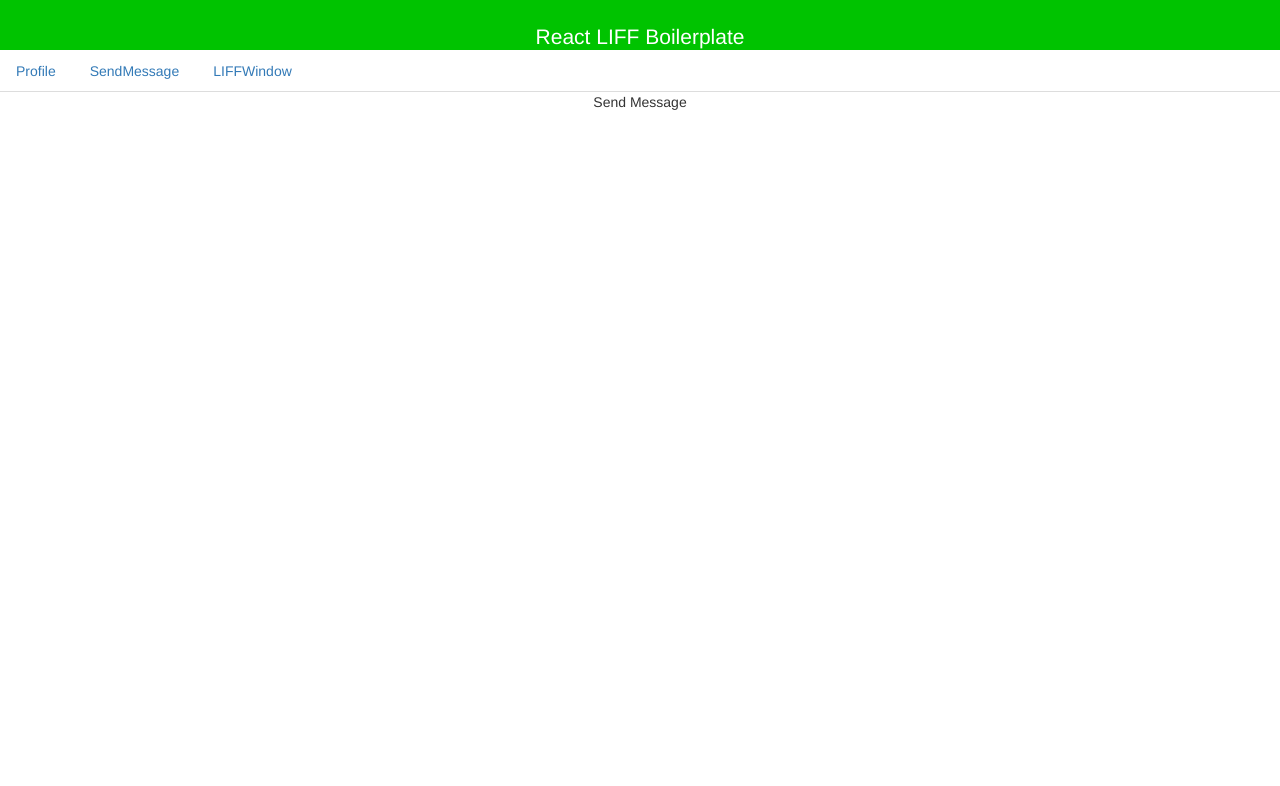
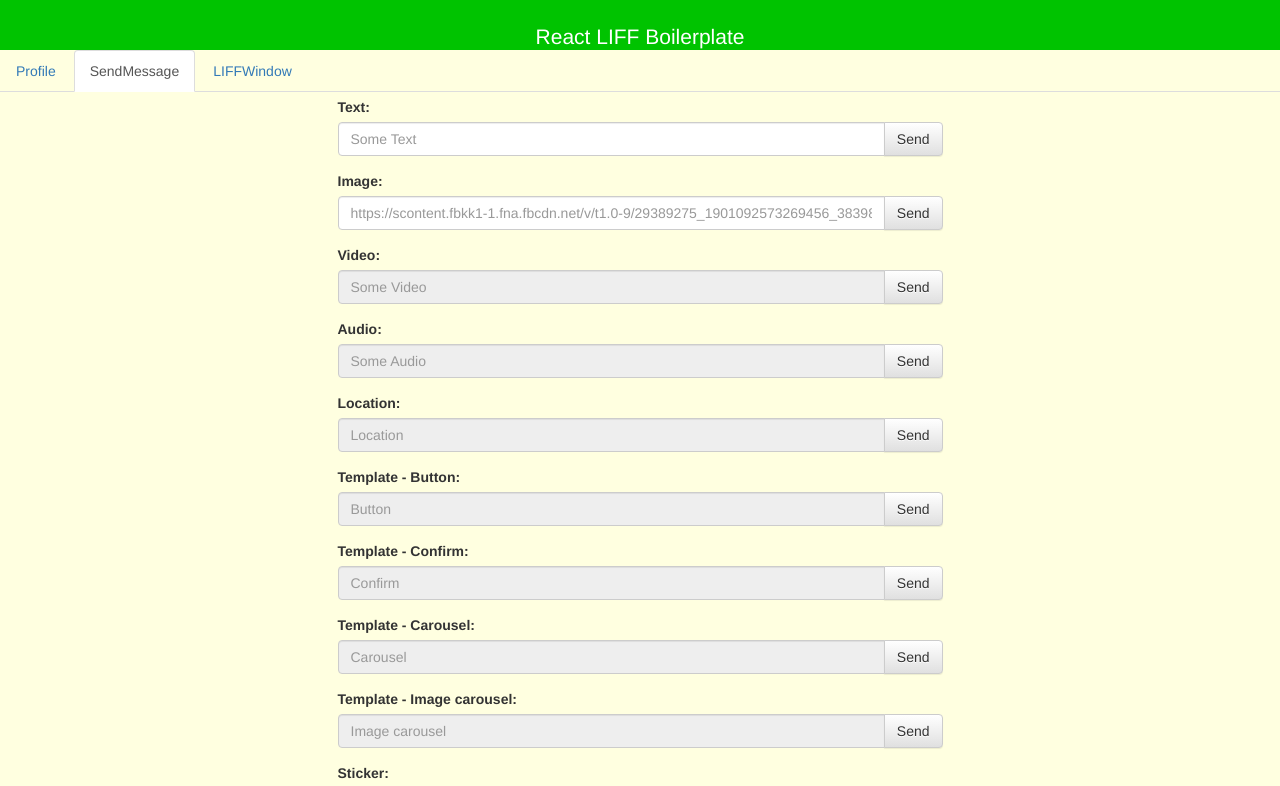
Before and after one commit to kamnan43/react-liff-boilerplate, a React (Create React App) app: page /message in a window 1280 px wide. Shown: the top 786 px of the page. Built offline with nearby package versions, Linux system fonts and the light colour scheme.

Commit message:
UI for profile, sendMessage, LIFF window

```diff
--- a/public/index.html
+++ b/public/index.html
@@ -21,7 +21,7 @@
     -->
     <title>React LIFF Boilerplate</title>
   </head>
-  <body>
+  <body style="background-color: lightyellow">
     <noscript>
       You need to enable JavaScript to run this app.
     </noscript>
--- a/src/App.css
+++ b/src/App.css
@@ -1,14 +1,27 @@
-.App {
+.app {
   text-align: center;
 }
 
-.App-header {
+.app-header {
   background-color: #00C300;
   height: 50px;
   padding: 5px;
   color: white;
 }
 
-.App-title {
+.app-title {
   font-size: 1.5em;
 }
+
+.avatar-img {
+  border-radius: 50%;
+}
+
+.page-content {
+  padding: 5px;
+}
+
+.message-label {
+  text-align: left;
+  display: block;
+}
--- a/src/App.js
+++ b/src/App.js
@@ -9,9 +9,9 @@ import Header from './pages/components/Header';
 class App extends Component {
   render() {
     return (
-      <div className="App">
-        <header className="App-header">
-          <h3 className="App-title">React LIFF Boilerplate</h3>
+      <div className="app">
+        <header className="app-header">
+          <h3 className="app-title">React LIFF Boilerplate</h3>
         </header>
         <Header />
         <Router>
--- a/src/index.css
+++ /dev/null
@@ -1,5 +0,0 @@
-body {
-  margin: 0;
-  padding: 0;
-  font-family: sans-serif;
-}
--- a/src/index.js
+++ b/src/index.js
@@ -1,6 +1,5 @@
 import React from 'react';
 import ReactDOM from 'react-dom';
-import './index.css';
 import App from './App';
 import registerServiceWorker from './registerServiceWorker';
 import 'bootstrap/dist/css/bootstrap.css';
--- a/src/pages/LIFFWindow.js
+++ b/src/pages/LIFFWindow.js
@@ -3,7 +3,24 @@ import React, { Component } from 'react';
 export default class LIFFWindow extends Component {
   render() {
     return (
-      <div>LIFFWindow</div>
+      <div className="page-content">
+        <div className="col-lg-3" />
+        <div className="col-lg-6">
+          <div className="form-group">
+            <label htmlFor="userid">Url:</label>
+            <input type="text" className="form-control" id="userid" value="https://www.facebook.com/groups/LINEDEVTH"/>
+          </div>
+          <div className="form-group">
+            <button type="button" class="btn btn-default">Open Url in LINE Browser</button>
+          </div>
+          <div className="form-group">
+            <button type="button" class="btn btn-default">Open Url in External Browser</button>
+          </div>
+          <hr />
+          <button type="button" className="btn btn-default">Close LIFF</button>
+        </div>
+        <div className="col-lg-3" />
+      </div>
     );
   }
 }
--- a/src/pages/Profile.js
+++ b/src/pages/Profile.js
@@ -1,9 +1,40 @@
 import React, { Component } from 'react';
+import man from '../assets/img/man.png';
 
 export default class Profile extends Component {
+  constructor(props) {
+    super(props);
+    this.state = {
+      pictureUrl: man,
+    };
+  }
+
   render() {
     return (
-      <div>Profile</div>
+      <div className="page-content">
+        <div className="col-lg-3" />
+        <div className="col-lg-6">
+          <div>
+            <img width="130" className="avatar-img" alt="profile" src={this.state.pictureUrl} />
+          </div>
+          <hr />
+          <div className="form-group">
+            <label htmlFor="userid">User ID:</label>
+            <input type="text" className="form-control" disabled id="userid" />
+          </div>
+          <div className="form-group">
+            <label htmlFor="name">Display Name:</label>
+            <input type="text" className="form-control" disabled id="name" />
+          </div>
+          <div className="form-group">
+            <label htmlFor="status">Status Message:</label>
+            <input type="text" className="form-control" disabled id="status" />
+          </div>
+          <hr />
+          <button type="button" className="btn btn-default">Close LIFF</button>
+        </div>
+        <div className="col-lg-3" />
+      </div>
     );
   }
 }
--- a/src/pages/SendMessage.js
+++ b/src/pages/SendMessage.js
@@ -1,9 +1,49 @@
 import React, { Component } from 'react';
 
+const messageTypes = [
+  { key: 'text', label: 'Text', editable: true, value: 'Some Text' },
+  { key: 'image', label: 'Image', editable: true, value: 'https://scontent.fbkk1-1.fna.fbcdn.net/v/t1.0-9/29389275_1901092573269456_3839896059081916416_o.jpg?_nc_fx=fbkk1-5&_nc_cat=0&_nc_eui2=AeHkPXfv3Tgud9Gr5ZAKjd6ckQk3BefxkIjTbJ4mMzvuD6C1HwNQV5BY5PeIVNDXttAiSo8vWBVYr5rJu6C-XF4Wvyfs8MqxRwtR6DLgZqTpZg&oh=f1d2e14385b2ecfa259baae39cfbb6e7&oe=5C0BACFE' },
+  { key: 'video', label: 'Video', editable: false, value: 'Some Video' },
+  { key: 'audio', label: 'Audio', editable: false, value: 'Some Audio' },
+  { key: 'location', label: 'Location', editable: false, value: 'Location' },
+  { key: 'button', label: 'Template - Button', editable: false, value: 'Button' },
+  { key: 'confirm', label: 'Template - Confirm', editable: false, value: 'Confirm' },
+  { key: 'carousel', label: 'Template - Carousel', editable: false, value: 'Carousel' },
+  { key: 'image-carousel', label: 'Template - Image carousel', editable: false, value: 'Image carousel' },
+  { key: 'sticker', label: 'Sticker', editable: false, value: 'LIFF Can\'t send Sticker', disabled: true },
+  { key: 'image-map', label: 'Image Map', editable: false, value: 'LIFF Can\'t send Image Map', disabled: true },
+  { key: 'flex', label: 'Flex', editable: false, value: 'LIFF Can\'t send Flex Message', disabled: true },
+];
+
 export default class SendMessage extends Component {
+  sendMessageToChat(messageType) {
+    alert(messageType);
+  }
+
   render() {
+    let formGroups = messageTypes.map(messageType => {
+      return (
+        <div className="form-group">
+          <label htmlFor={`msg_${messageType.key}`} className="message-label">{messageType.label}:</label>
+          <div className="input-group">
+            <input id={`msg_${messageType.key}`} disabled={!messageType.editable} type="text" className="form-control" placeholder={messageType.value} />
+            <span className="input-group-btn">
+              <button className="btn btn-default" type="button" disabled={messageType.disabled} onClick={this.sendMessageToChat.bind(this, `${messageType.key}`)} >Send</button>
+            </span>
+          </div>
+        </div>
+      );
+    });
     return (
-      <div>Send Message</div>
+      <div className="page-content">
+        <div className="col-lg-3" />
+        <div className="col-lg-6">
+          {formGroups}
+          <hr />
+          <button type="button" className="btn btn-default">Close LIFF</button>
+        </div>
+        <div className="col-lg-3" />
+      </div>
     );
   }
 }
--- a/src/pages/components/Header.js
+++ b/src/pages/components/Header.js
@@ -1,16 +1,21 @@
 import React, { Component } from 'react';
 
 export default class Header extends Component {
+  isActive(menu) {
+    let url = window.location.pathname;
+    return url === menu ? ' active' : '';
+  }
+
   render() {
     return (
       <ul className="nav nav-tabs">
-        <li className="nav-item">
+        <li className={`nav-item${this.isActive('/')}`}>
           <a className="nav-link" href="/">Profile</a>
         </li>
-        <li className="nav-item">
+        <li className={`nav-item${this.isActive('/message')}`}>
           <a className="nav-link" href="/message">SendMessage</a>
         </li>
-        <li className="nav-item">
+        <li className={`nav-item${this.isActive('/window')}`}>
           <a className="nav-link" href="/window">LIFFWindow</a>
         </li>
       </ul>
```
Also changed, not shown: src/assets/img/man.png (added).
